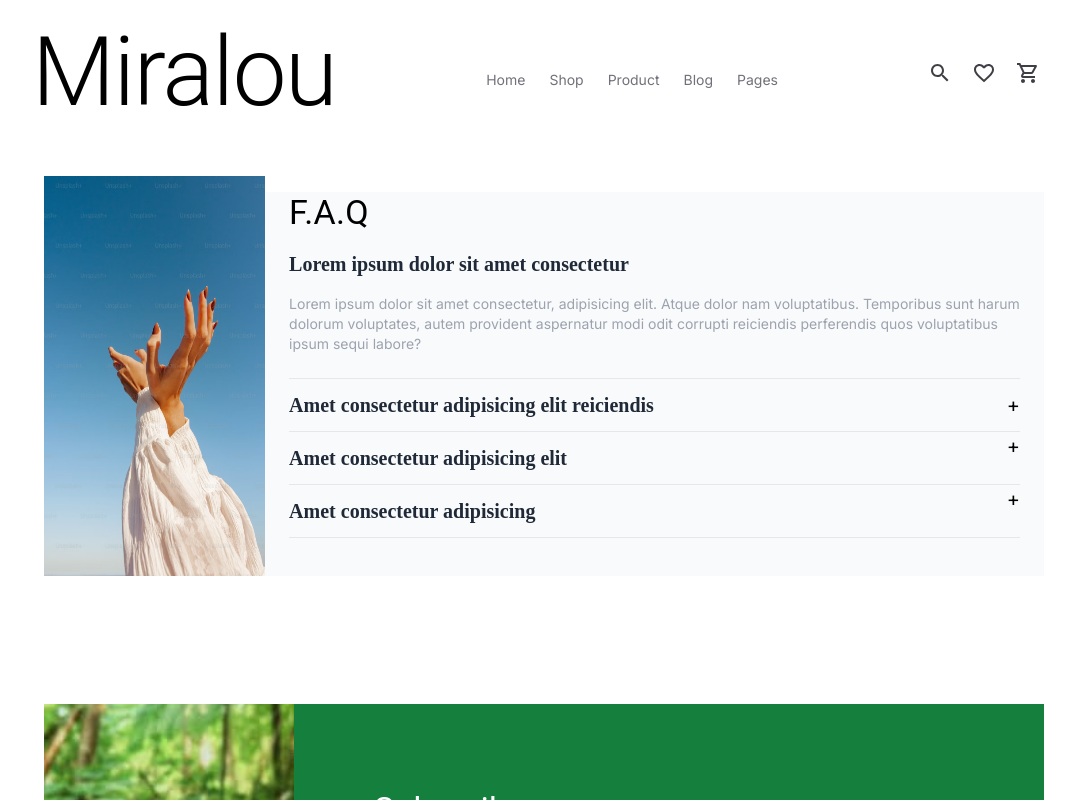
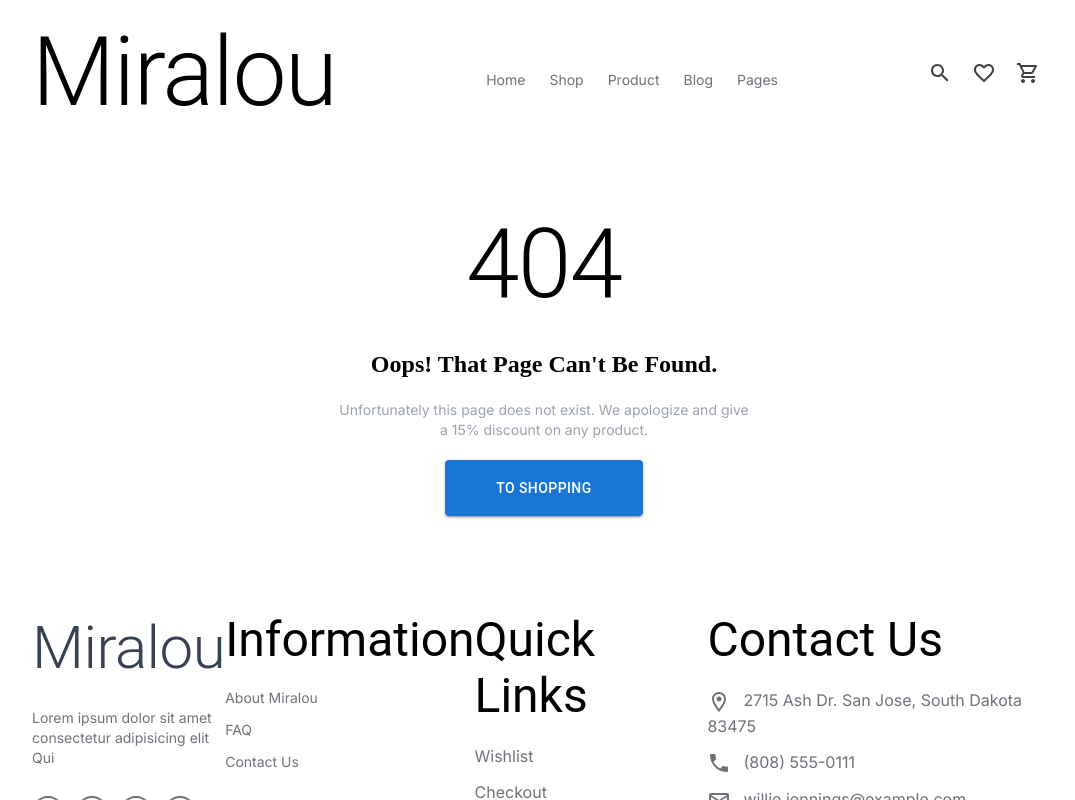
Before and after one commit to Chiefnenry/miralou, a Next.js app: page / in a window 1280 px wide. Shown: the top 800 px of the page, without its empty margins (96-1171 px from the left). Built offline with nearby package versions, Linux system fonts and the light colour scheme.

Commit message:
added the 404 page

```diff
--- a/src/app/layout.tsx
+++ b/src/app/layout.tsx
@@ -13,6 +13,7 @@
 import Checkout_c from "@/components/Checkout_c/Checkout_c";
 import Contact from "./pages/Contact/Contact";
 import Faq from "./pages/Faq/Faq";
+import Notfound from "./pages/404/Notfound";
 
 const inter = Inter({ subsets: ["latin"] });
 
@@ -38,7 +39,8 @@
         {/* <Cart_cc /> */}
         {/* <Checkout /> */}
         {/* <Contact /> */}
-        <Faq />
+        {/* <Faq /> */}
+        <Notfound />
         {children}
         {/* <Footer /> */}
       </body>
--- /dev/null
+++ b/src/app/pages/404/Notfound.tsx
@@ -0,0 +1,35 @@
+import Footer from "@/components/Footer/Footer";
+import Navbar from "@/components/Navbar/Navbar";
+import { Typography, Button } from "@mui/material";
+import React from "react";
+
+const Notfound = () => {
+  return (
+    <>
+      <div className="md:mx-auto md:max-w-5xl">
+        <Navbar />
+        <div className="flex flex-col justify-center items-center mx-4 my-20">
+          <Typography variant="h1" className="font-serif font-extrabold pb-7">
+            404
+          </Typography>
+          <p className="font-extrabold font-Roboto_Slab text-2xl">
+            Oops! That Page Can&apos;t Be Found.
+          </p>
+          <p className="text-gray-400 text-sm py-5 text-center">
+            Unfortunately this page does not exist. We apologize and give
+            <br></br> a 15% discount on any product.
+          </p>
+          <Button
+            variant="contained"
+            className="bg-yellow-300 w-2/5 font-bold text-black text-xs capitalize mt-3 md:w-1/5 md:h-14"
+          >
+            To Shopping
+          </Button>
+        </div>
+        <Footer />
+      </div>
+    </>
+  );
+};
+
+export default Notfound;
```
